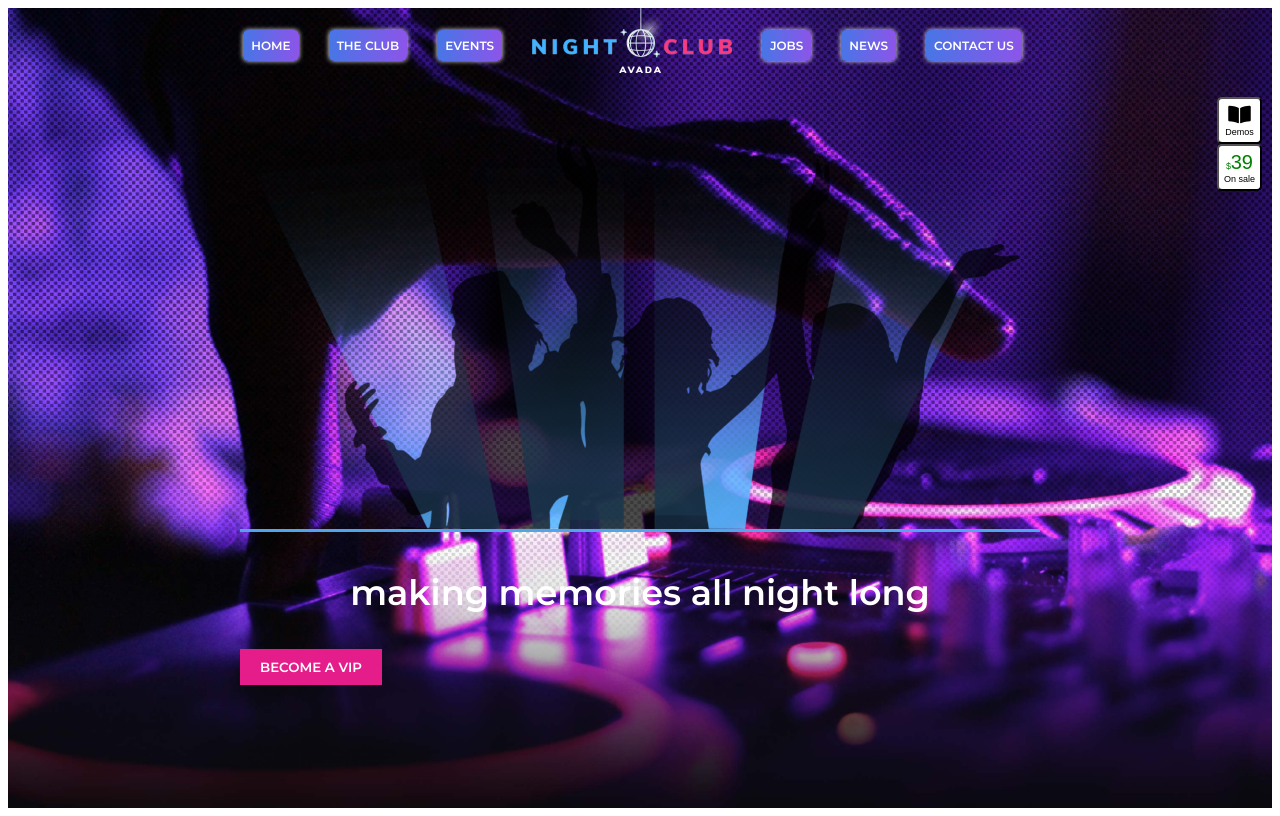
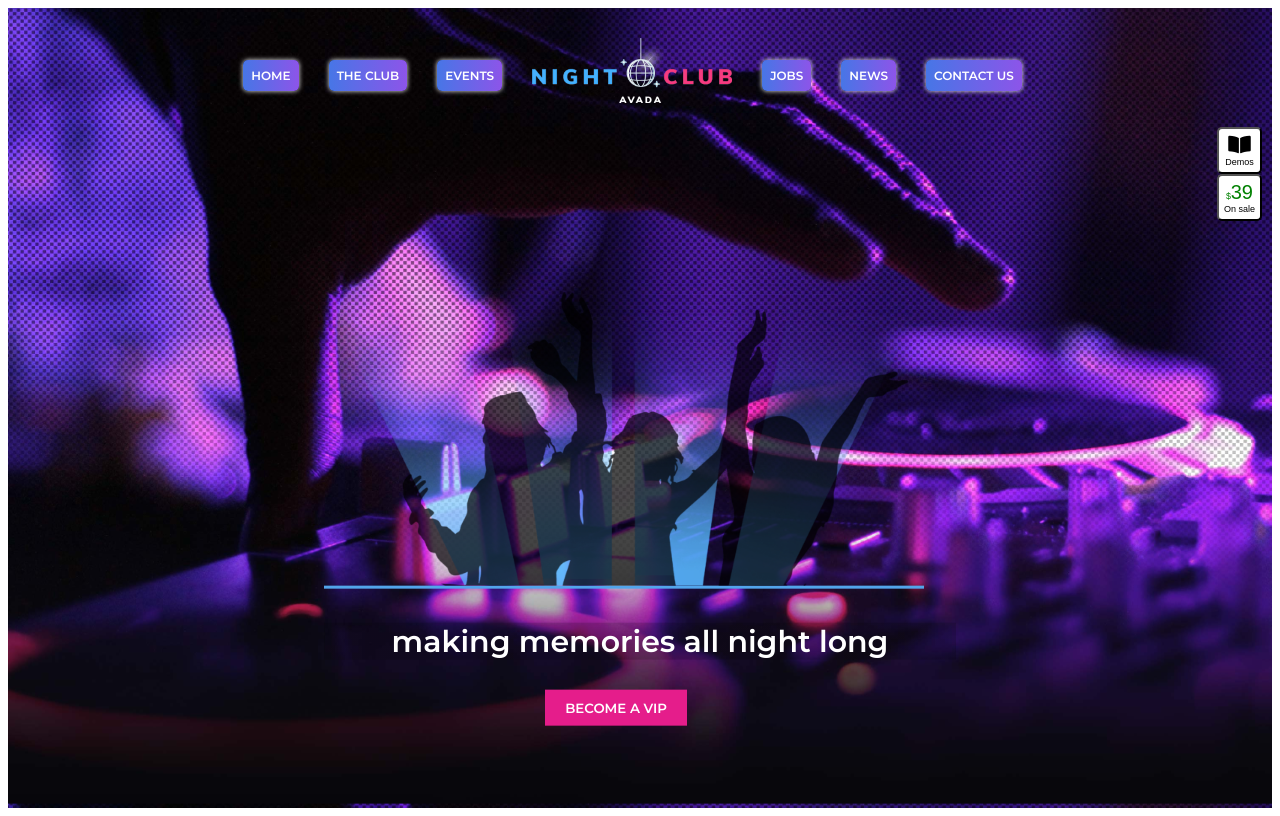
Before and after one commit to andreainzaghi/proj-html-vuejs, a website: page index.html in a window 1280 px wide. Drawn offline with nearby package versions, Linux system fonts and the light colour scheme.

Commit message:
aggiunta bottone hero

```diff
--- a/src/app.scss
+++ b/src/app.scss
@@ -5,10 +5,14 @@ font-family: 'Montserrat', sans-serif;
 @mixin font-size {
 font-size:12px;
 }
+@mixin dist {
+margin-top:30px;
+}
 #root{
 
   background-size: cover;
   background-image: url('../img/aaaa.jpg');
+  background-position: 0 -50px ;
 }
 header{
 
@@ -48,20 +52,25 @@ position: relative;
 }
 .immagine-centrale-hero{
 position: absolute;
-top:50%;
+top:60%;
 left:50%;
 transform: translate(-50%,-50%);
  .p-hero-header{
-   font-size: 35px;
+   background: rgb(0,0,0);
+   background: linear-gradient(207deg, rgba(0,0,0,0.1516981792717087) 0%, rgba(0,0,0,0.16010154061624648) 0%);
+   font-size: 30px;
    text-align: center;
    color:#fff;
     width:100%;
    @include font;
  }
  img{
+   width:95%;
    border-bottom: 3px solid #52A5EB;
  }
  button{
+   position: absolute;
+   left:35%;
    padding:10px 20px;
    border:none;
    color:#fff;
@@ -83,7 +92,7 @@ nav{
     display:flex;
   ul{
     margin-left:-10px;
-    margin-top:22px;
+    margin-top:52px;
     li{
       background-size: 200% auto;
       display: block;
@@ -100,6 +109,7 @@ nav{
   img{
     width:200px;
     height:65px;
+   @include dist;
     padding:0px  0px  0px 30px;
   }
 }
```
Also changed, not shown: dist/app.css.
